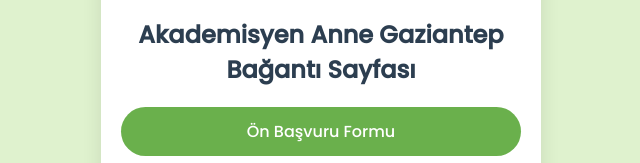
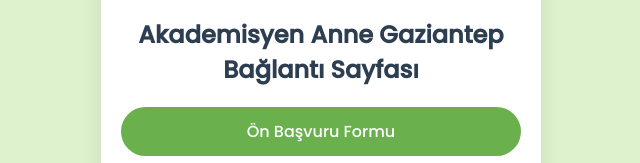
Before and after one commit to Metebay/akademisyenannegazianteplink, a plain HTML site: page index.html in a window 1280 px wide. Shown: the part 307-470 px from the top of the page, 319-959 px from the left. Drawn offline with Linux system fonts and the light colour scheme.

Commit message:
Update index.html

```diff
--- a/index.html
+++ b/index.html
@@ -92,7 +92,7 @@
 <body>
     <div class="container">
         <img src="Adsız tasarım (17).png" alt="Logo" class="logo">
-        <h1>Akademisyen Anne Gaziantep Bağantı Sayfası</h1>
+        <h1>Akademisyen Anne Gaziantep Bağlantı Sayfası</h1>
 
         <div class="links">
             <a href="https://forms.gle/mXmjesHoTgm8n1Kv6">Ön Başvuru Formu</a>
```
